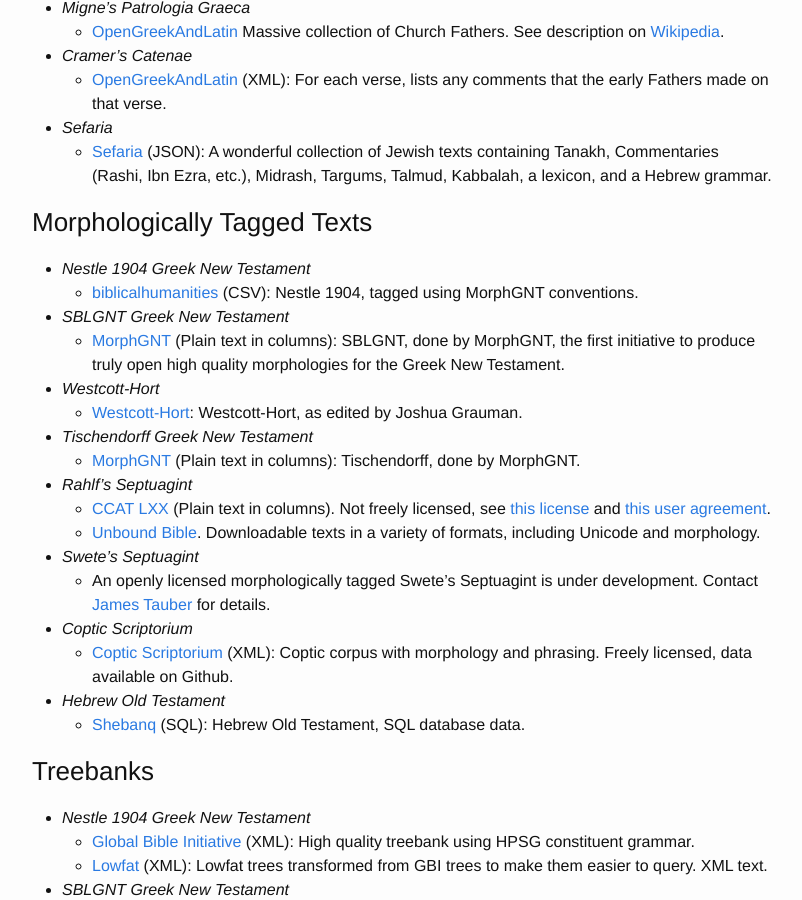
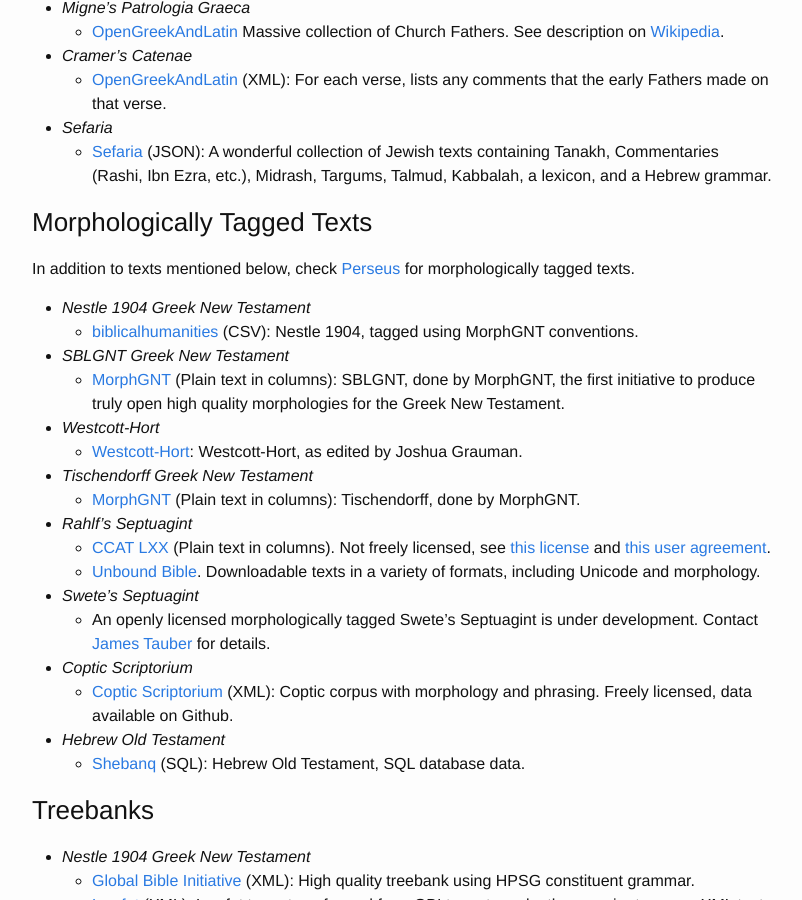
Before and after one commit to biblicalhumanities/biblicalhumanities.github.io, a Jekyll site: the page built from dashboard.md, in a window 1280 px wide and 900 px high, scrolled down 732 px. Shown: the whole window, without its empty margins (238-1040 px from the left). Built offline with Jekyll 4.4.1, drawn with Linux system fonts in a browser that asks for light colours; some of the changed lines change nothing that is shown.

Commit message:
OpenGreekAndLatin links to the useful online index now.

```diff
--- a/dashboard.md
+++ b/dashboard.md
@@ -3,7 +3,7 @@
 title: Dashboard
 permalink: /dashboard/
 ---
-This dashboard primarily lists data resources that are centrally important for digital biblical humanities and available now. Unless otherwise stated, they provide their data under open licenses. There are multiple versions of some of these resources, we attempt to point to the best authoritative source.  For Greek resources, [Perseus](https://github.com/PerseusDL/tei-conversion-tools/wiki) is well worth consulting as well.
+This dashboard primarily lists data resources that are centrally important for digital biblical humanities and available now. Unless otherwise stated, they provide their data under open licenses. There are multiple versions of some of these resources, we attempt to point to the best authoritative source.  For Greek resources, [Perseus](https://opengreekandlatin.github.io/First1KGreek/) is well worth consulting as well.
 
 If you believe a resource should be added to this page, please contact us (see the bottom of any page on this site for contact information).
 
@@ -28,6 +28,8 @@
   - [Sefaria](https://github.com/Sefaria/Sefaria-Export) (JSON): A wonderful collection of Jewish texts containing Tanakh, Commentaries (Rashi, Ibn Ezra, etc.), Midrash, Targums, Talmud, Kabbalah, a lexicon, and a Hebrew grammar.
 
 ### Morphologically Tagged Texts
+
+In addition to texts mentioned below, check [Perseus](https://opengreekandlatin.github.io/First1KGreek/) for morphologically tagged texts.
 
 - *Nestle 1904 Greek New Testament*
   - [biblicalhumanities](https://github.com/biblicalhumanities/Nestle1904) (CSV):  Nestle 1904, tagged using MorphGNT conventions.
```
